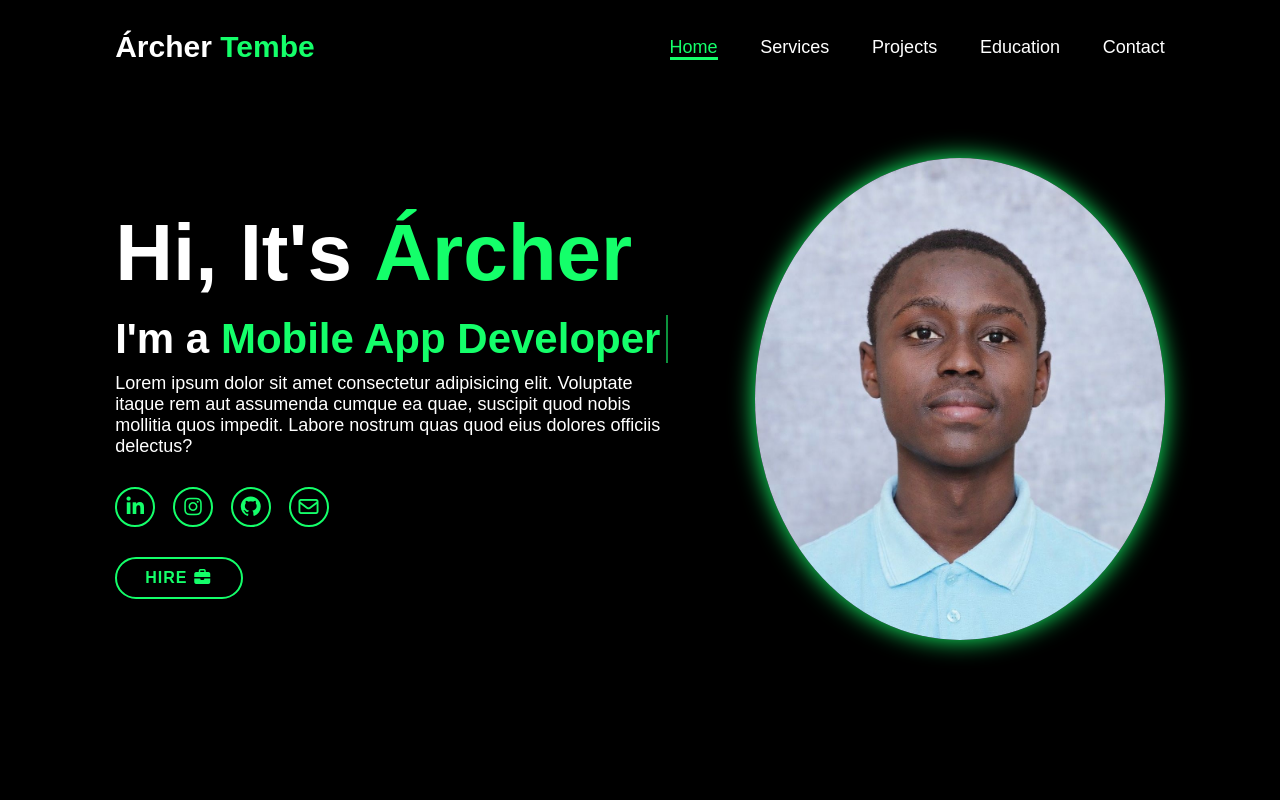
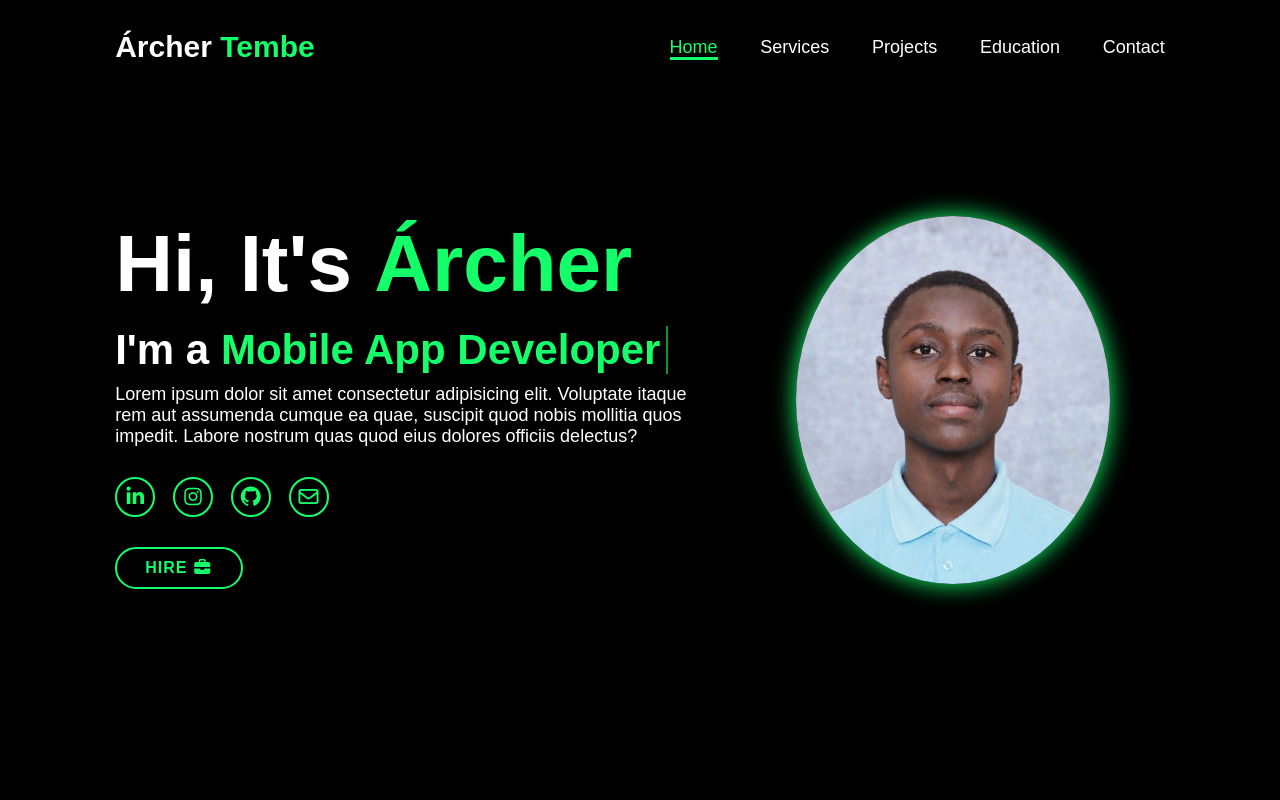
Before and after one commit to ArcherTembe/Portfolio, a plain HTML site: page index.html in a window 1280 px wide. Shown: the top 800 px of the page. Drawn offline with Linux system fonts and the light colour scheme.

Commit message:
fixing image size on home page

```diff
--- a/index.html
+++ b/index.html
@@ -6,6 +6,14 @@
     <title>My Portfolio</title>
     <link rel="stylesheet" href="style.css">
     <link rel="stylesheet" href="https://cdnjs.cloudflare.com/ajax/libs/font-awesome/7.3.0/css/all.min.css">
+    <style>
+      .home-img img {
+        width: 85%;
+        max-width: auto;
+        height: auto;
+        display: block;
+      }
+    </style>
 </head>
 <body>
     <header class="header">
```
